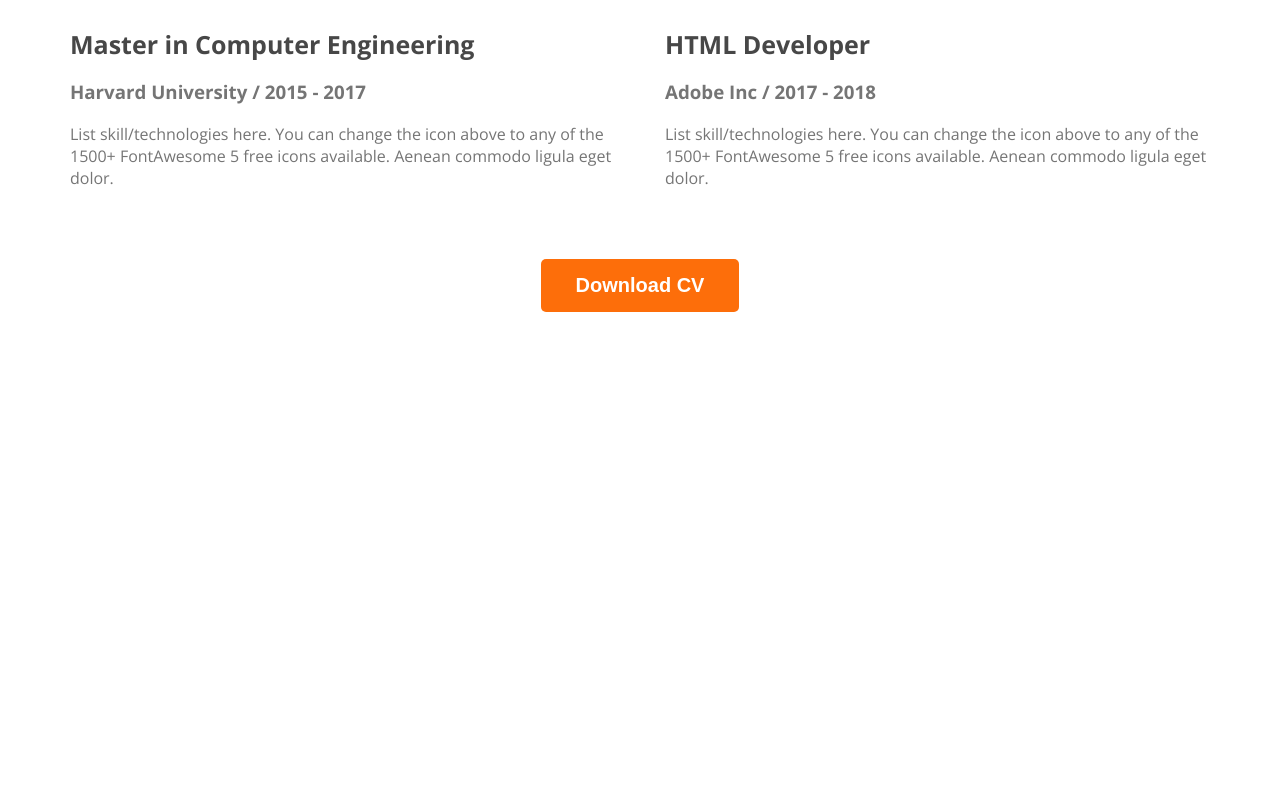
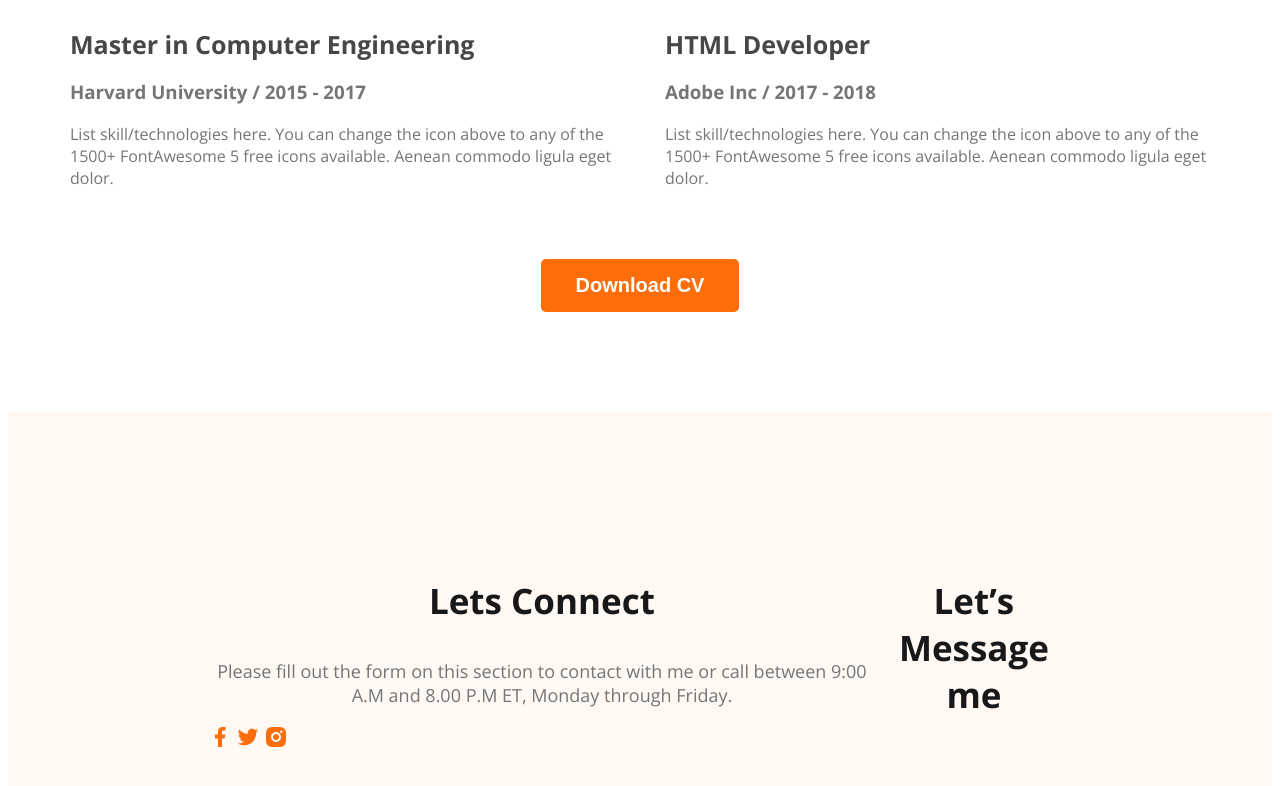
Before and after one commit to ARASHFAQUE/webdeveloper-portfolio, a plain HTML site: page index.html in a window 1280 px wide. Shown: the part 2908-3694 px from the top of the page. Before the commit the page ends 3228 px from the top, so only its background shows below. Drawn offline with nearby package versions, Linux system fonts and the light colour scheme.

Commit message:
basic footer:

```diff
--- a/index.html
+++ b/index.html
@@ -156,7 +156,20 @@
          </section>
     </main>
     <footer>
+        <div class="footer-column">
+            <h3 class="section-title">Lets Connect</h3>
+            <p class="section-description">Please fill out the form on this section to contact with me or call between 9:00 A.M and 8.00 P.M ET, Monday through
+            Friday.</p>
 
+            <div class="social-links">
+                <a href=""><img src="images/icons/facebook.png" alt=""></a>
+                <a href=""><img src="images/icons/twitter.png" alt=""></a>
+                <a href=""><img src="images/icons/insta.png" alt=""></a>
+            </div>
+        </div>
+        <div class="footer-column">
+            <h3 class="section-title">Let’s Message me</h3>
+        </div>
     </footer>
 </body>
 </html>
--- a/styles/portfolio.css
+++ b/styles/portfolio.css
@@ -198,3 +198,11 @@ main section {
     margin-top: 50px;
     text-align: center;
 }
+
+/* Footer Styles */
+footer{
+    margin-top: 100px;
+    display: flex;
+    background: #FFF8F3;
+    padding: 130px 200px;
+}
```
